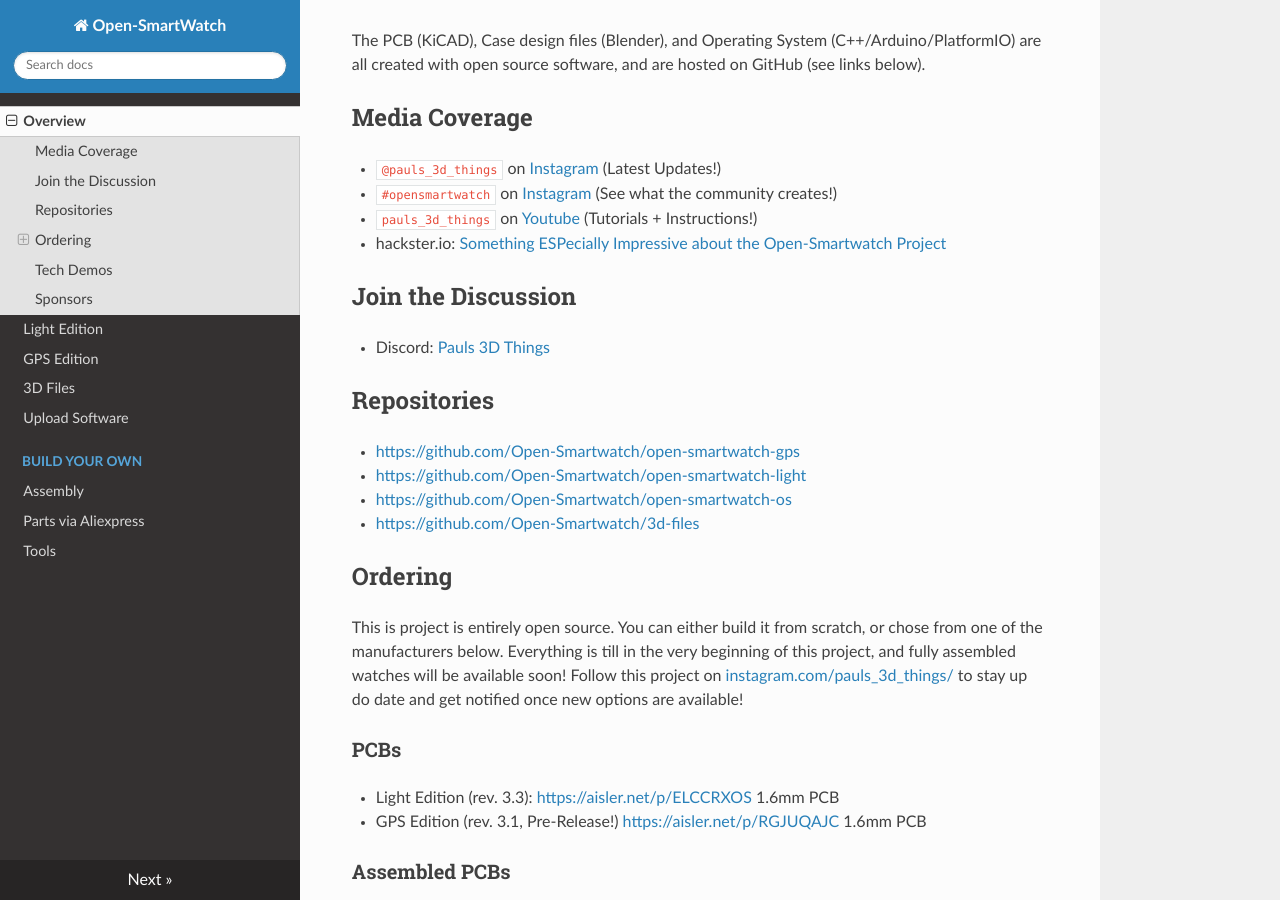
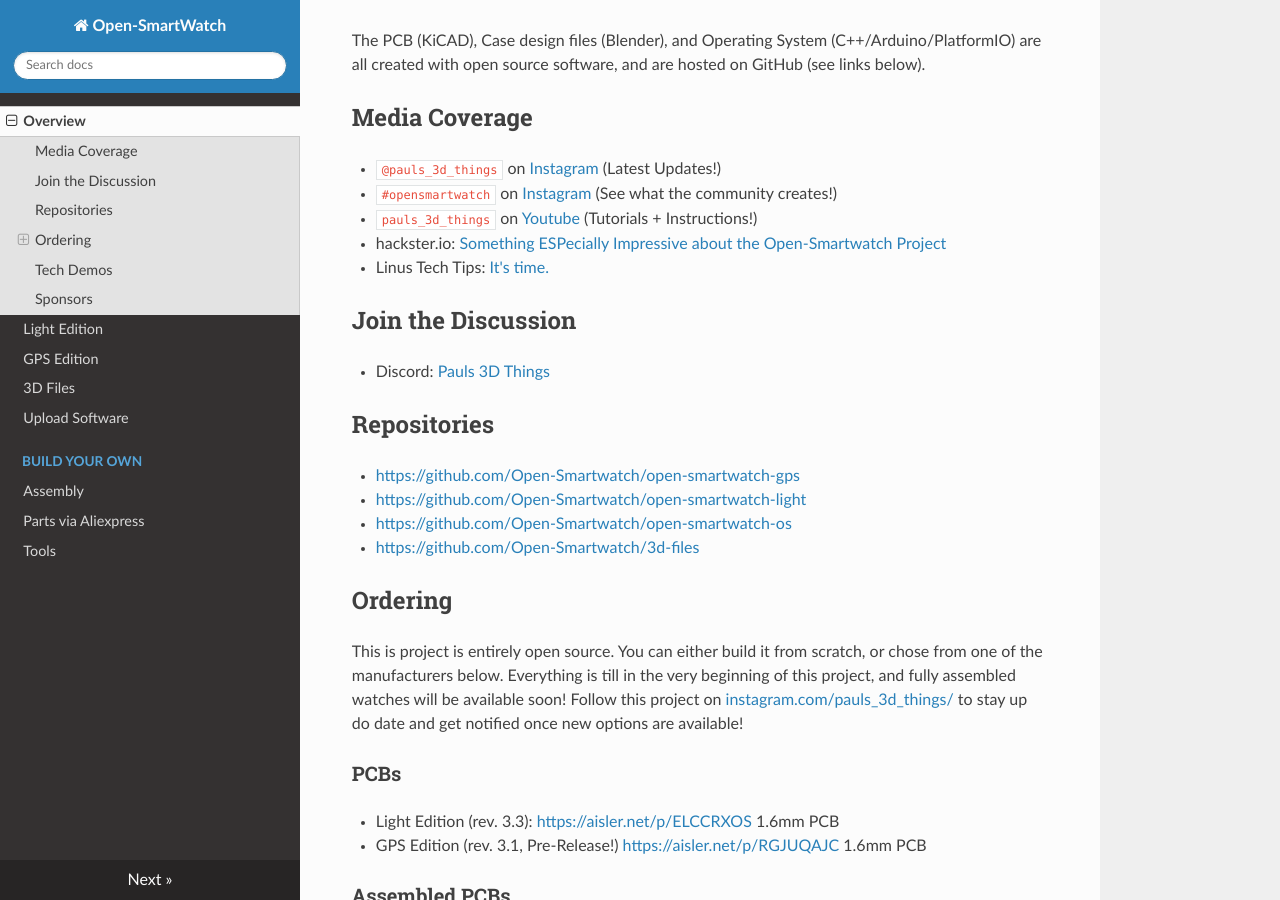
Before and after one commit to Open-Smartwatch/open-smartwatch.github.io, an MkDocs documentation site: the page built from docs/index.md, in a window 1280 px wide and 900 px high, scrolled down 861 px. Built offline with MkDocs 1.6.1, drawn with Linux system fonts in a browser that asks for light colours; nearby versions of some CDN libraries.

Commit message:
add LTT video link

```diff
--- a/docs/index.md
+++ b/docs/index.md
@@ -29,6 +29,7 @@
 * `#opensmartwatch` on [Instagram](https://www.instagram.com/explore/tags/opensmartwatch/) (See what the community creates!)
 * `pauls_3d_things` on [Youtube](https://www.youtube.com/playlist?list=PL7YtNcHw1zWL9PEBSJg6sBpESSBoHjDY6) (Tutorials + Instructions!)
 * hackster.io: [Something ESPecially Impressive about the Open-Smartwatch Project](https://www.hackster.io/news/there-s-something-especially-impressive-about-the-opensmartwatch-project-c2c878b983cf)
+* Linus Tech Tips: [It's time.](https://www.youtube.com/watch?v=xF_SR6aUKHg)
 
 ## Join the Discussion
 
```
